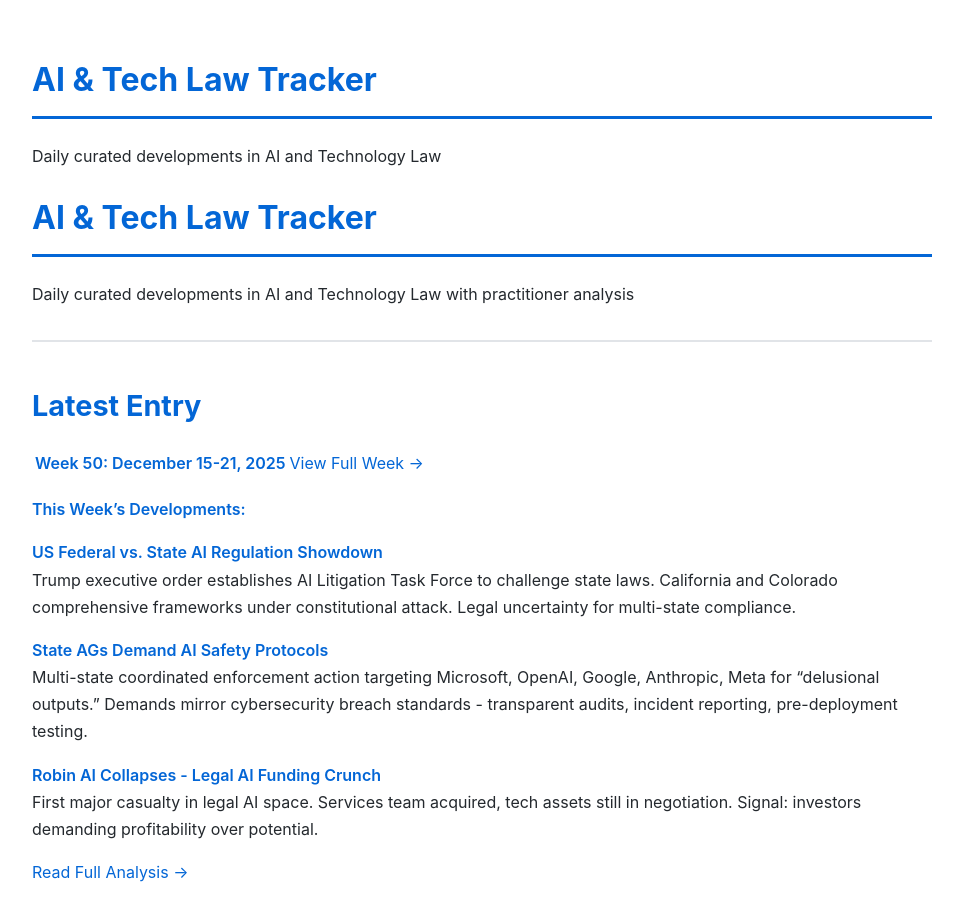
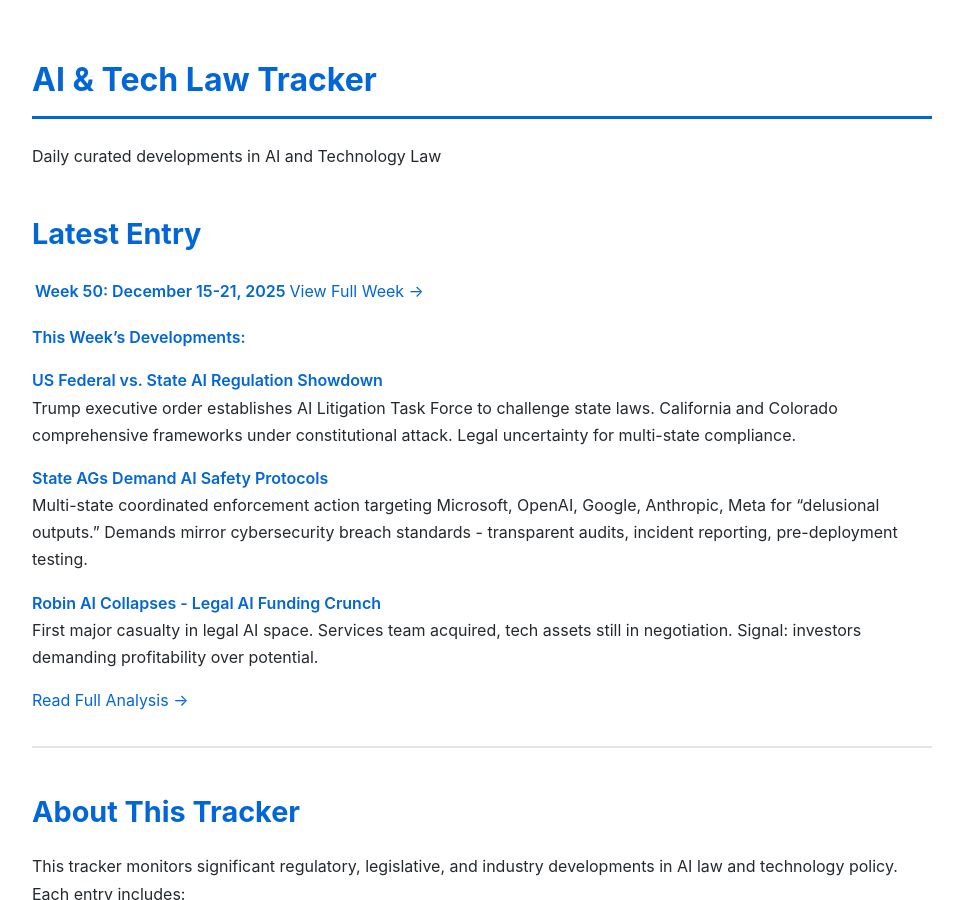
Before and after one commit to advsanketshah/AI-Tech-Law-Tracker, a Jekyll site: the page built from index.md, in a window 1280 px wide and 900 px high. Shown: the whole window, without its empty margins (158-1121 px from the left). Built offline with Jekyll 4.4.1, drawn with Linux system fonts in a browser that asks for light colours; our own code applies the rules of GitHub Pages for plain Markdown files.

Commit message:
Update index.md

```diff
--- a/index.md
+++ b/index.md
@@ -1,9 +1,3 @@
-# AI & Tech Law Tracker
-
-Daily curated developments in AI and Technology Law with practitioner analysis
-
----
-
 ## Latest Entry
 
 **Week 50: December 15-21, 2025** | [View Full Week →](2025/12-december/week-50.html)
```
